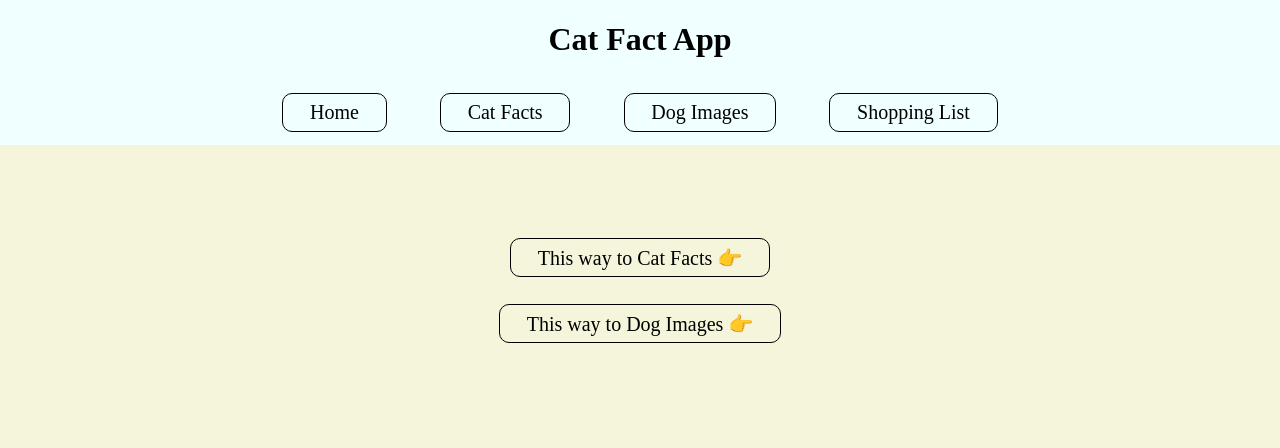
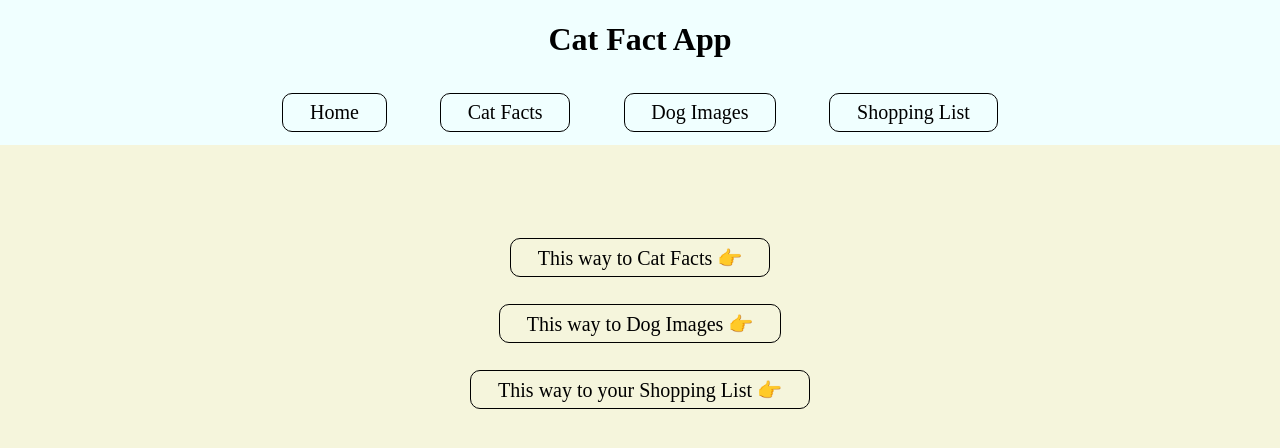
Before and after one commit to timcastillogill/React-Playground, a React (Create React App) app: page /home in a window 1280 px wide. Shown: the top 448 px of the page. Built offline with nearby package versions, Linux system fonts and the light colour scheme; no server answers; a web font is replaced by a local one.

Commit message:
Added Navigation button to homepage

```diff
--- a/src/pages/HomePage/HomePage.tsx
+++ b/src/pages/HomePage/HomePage.tsx
@@ -2,6 +2,7 @@ import React from "react";
 import { Link } from "react-router-dom";
 import { routerPaths } from "../../routes/paths";
 import "./Homepage.css";
+import ShoppingListPage from "../ShoppingListPage/ShoppingListPage";
 
 const HomePage = () => {
   return (
@@ -12,6 +13,11 @@ const HomePage = () => {
       <button>
         <Link to={routerPaths.dogImage}>This way to Dog Images 👉</Link>
       </button>
+      <button>
+        <Link to={routerPaths.shoppingList}>
+          This way to your Shopping List 👉
+        </Link>
+      </button>
     </section>
   );
 };
```
